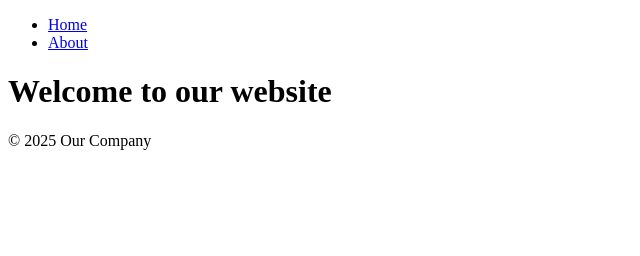
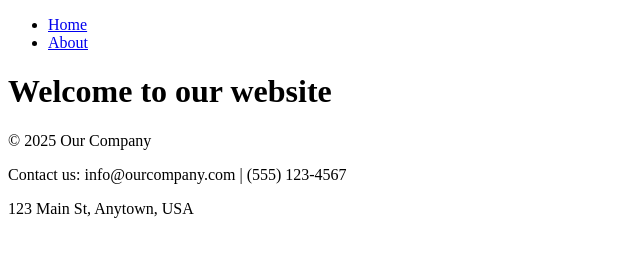
Before and after one commit to SylvesterOgaOgaji/tom_jerry_website_project_simulation_using_git_github, a plain HTML site: page index.html in a window 1280 px wide. Shown: the whole page, without its empty margins (0-640 px from the left). Drawn offline with Linux system fonts and the light colour scheme.

Commit message:
Add contact infromation to footer

```diff
--- a/index.html
+++ b/index.html
@@ -14,7 +14,9 @@
         <h1>Welcome to our website</h1>
     </main>
     <footer>
-        <p>&copy; 2025 Our Company</p>
-    </footer>
+    <p>&copy; 2025 Our Company</p>
+    <p>Contact us: info@ourcompany.com | (555) 123-4567</p>
+    <p>123 Main St, Anytown, USA</p>
+</footer>
 </body>
 </html>
```
